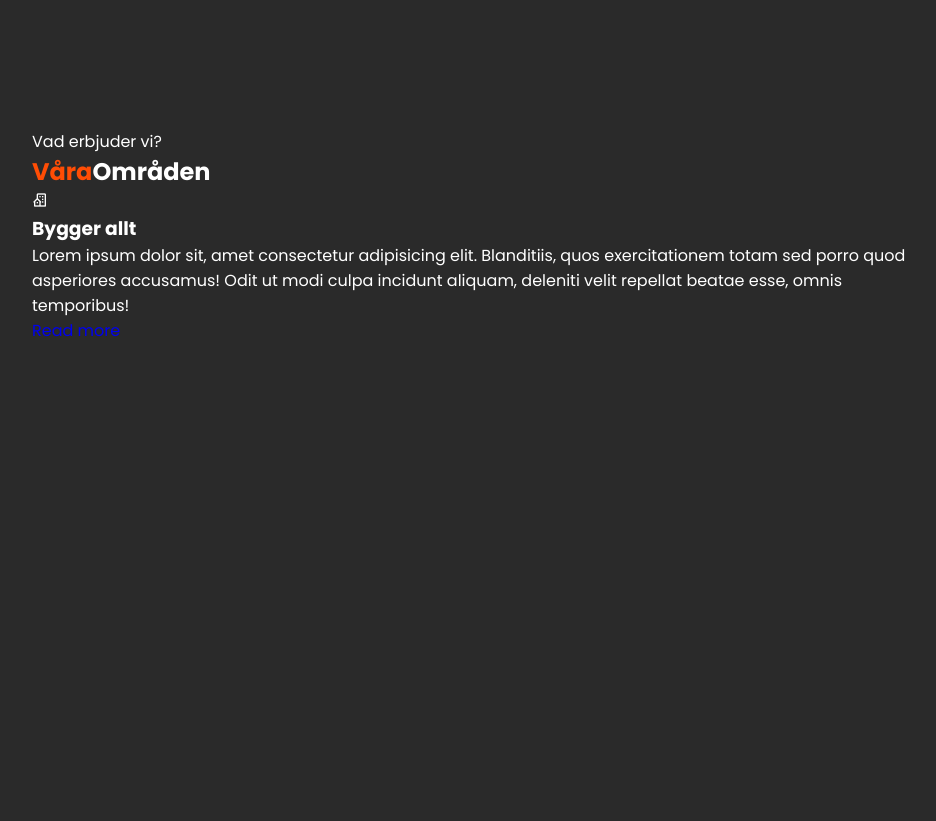
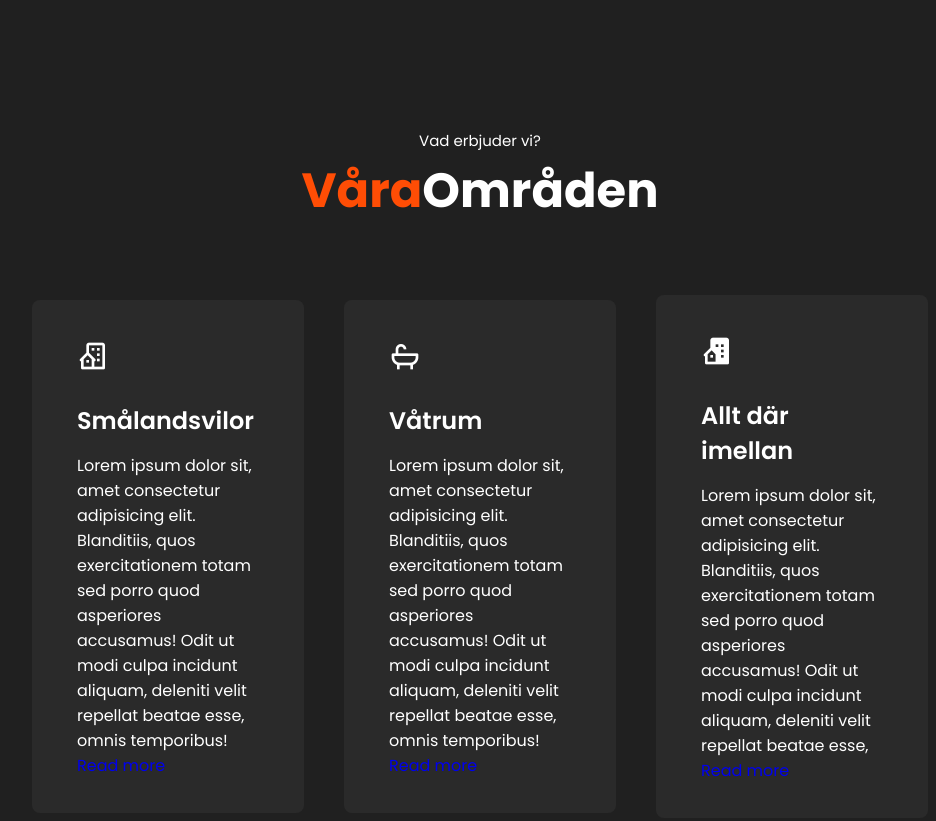
Before and after one commit to tindrasjoberg/slpWU23, a plain HTML site: page index.html in a window 1280 px wide. Shown: the part 1540-2361 px from the top of the page, without its empty margins (160-1096 px from the left). Before the commit the page ends 2003 px from the top, so only its background shows below. Drawn offline with nearby package versions, Linux system fonts and the light colour scheme.

Commit message:
service del

```diff
--- a/css/style.css
+++ b/css/style.css
@@ -223,3 +223,49 @@ header.sticky{
     line-height: 1.8;
     margin-bottom: 4rem;
 }
+
+.services {
+    background: var(--second-bg-color);
+}
+
+.main-text {
+    text-align: center;
+}
+
+.main-text p{
+    color: white;
+    font-size: 15px;
+    margin-bottom: 15px;
+}
+
+.main-text h2{
+    font-size: var(--h2-font);
+    line-height: 1;
+}
+
+.services-content {
+    display: grid;
+    grid-template-columns: repeat(auto-fit, minmax(250px, auto));
+    align-items: center;
+    gap: 2.5rem;
+    margin-top: 5rem;
+}
+
+.box {
+    background: var(--bg-color);
+    padding: 35px 45px;
+    border-radius: 8px;
+    transition: all .45s ease;
+}
+
+.s-icons {
+    font-size: 32px;
+    margin-bottom: 20px;
+}
+
+.box h3{
+    font-size: 24px;
+    font-weight: 600;
+    color: var(--text-color);
+    margin-bottom: 15px;
+}
--- a/index.html
+++ b/index.html
@@ -70,10 +70,30 @@
                 <div class="s-icons">
                     <i class='bx bx-building-house'></i>
                 </div>
-                <h3>Bygger allt</h3>
+                <h3>Smålandsvilor</h3>
                 <p>Lorem ipsum dolor sit, amet consectetur adipisicing elit. Blanditiis,
                     quos exercitationem totam sed porro quod asperiores accusamus! Odit ut modi culpa incidunt aliquam,
                     deleniti velit repellat beatae esse, omnis temporibus!</p>
+                    <a href="#" class="read">Read more</a>
+            </div>
+
+            <div class="box">
+                <div class="s-icons">
+                    <i class='bx bx-bath'></i>
+                </div>
+                <h3>Våtrum</h3>
+                <p>Lorem ipsum dolor sit, amet consectetur adipisicing elit. Blanditiis, quos exercitationem totam sed porro quod asperiores accusamus! Odit ut modi culpa incidunt aliquam, deleniti velit repellat beatae esse, omnis temporibus!</p>
+                    <a href="#" class="read">Read more</a>
+            </div>
+
+            <div class="box">
+                <div class="s-icons">
+                    <i class='bx bxs-building-house'></i>
+                </div>
+                <h3>Allt där imellan</h3>
+                <p>Lorem ipsum dolor sit, amet consectetur adipisicing elit. Blanditiis,
+                    quos exercitationem totam sed porro quod asperiores accusamus! Odit ut modi culpa incidunt aliquam,
+                    deleniti velit repellat beatae esse, </p>
                     <a href="#" class="read">Read more</a>
             </div>
         </div>
```
